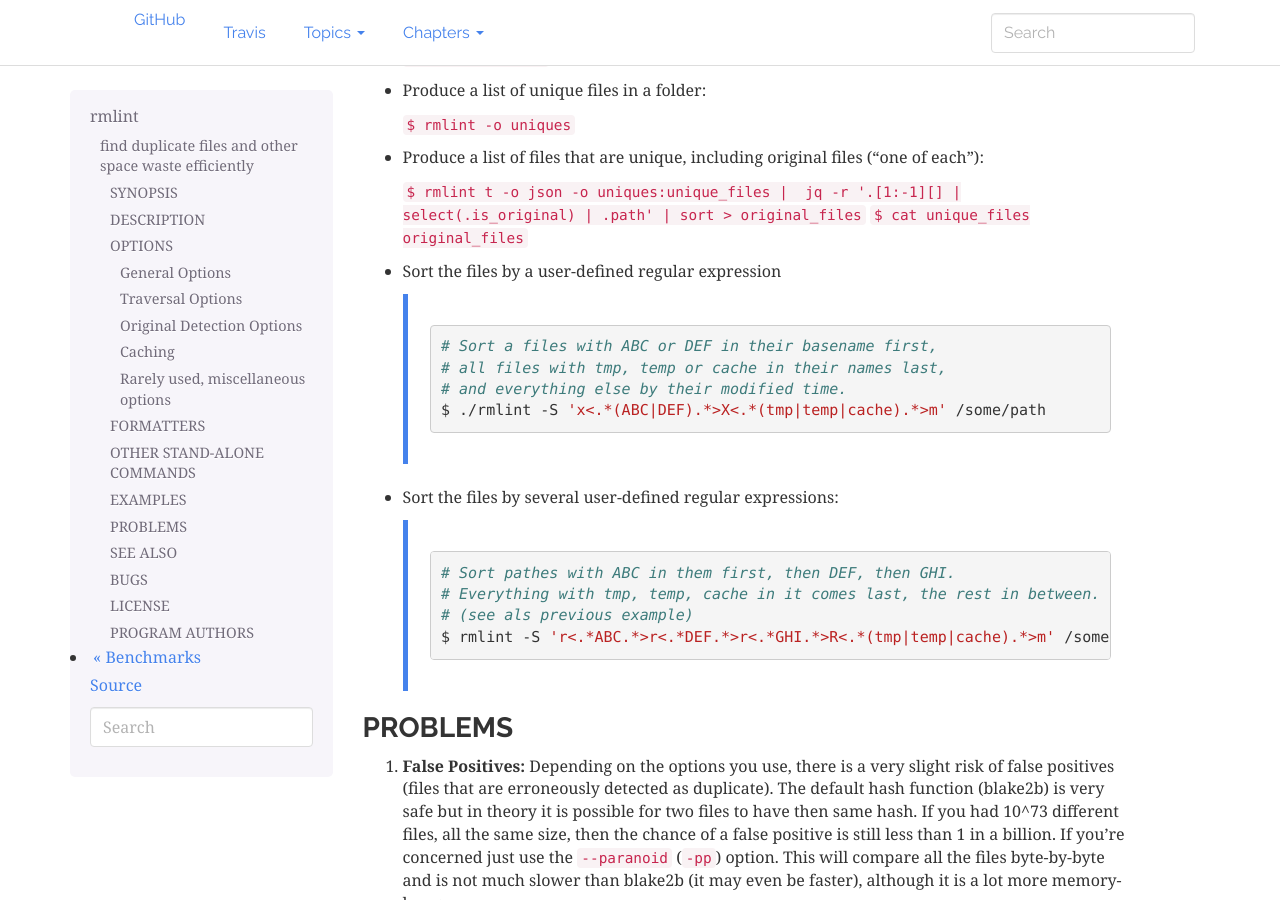
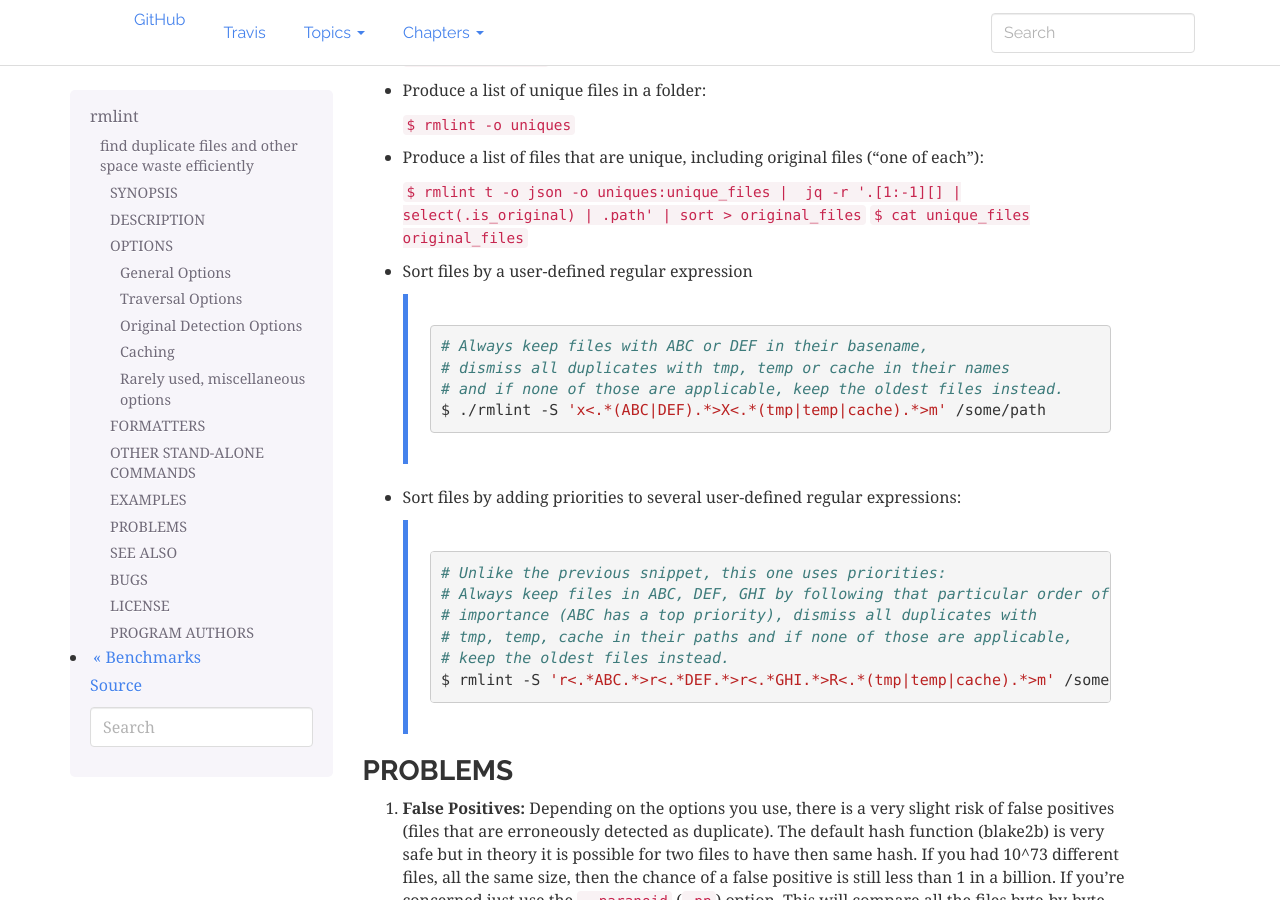
Before and after one commit to sahib/rmlint, a Sphinx documentation site: the page built from docs/rmlint.1.rst, in a window 1280 px wide and 900 px high, scrolled down 16034 px. Built offline with Sphinx 7.4.7, drawn with Linux system fonts in a browser that asks for light colours.

Commit message:
Better wording in docs for user-defined regular expressions.

```diff
--- a/docs/rmlint.1.rst
+++ b/docs/rmlint.1.rst
@@ -929,22 +929,24 @@ This is a collection of common use cases and other tricks:
   ``$ rmlint t -o json -o uniques:unique_files |  jq -r '.[1:-1][] | select(.is_original) | .path' | sort > original_files``
   ``$ cat unique_files original_files``
 
-* Sort the files by a user-defined regular expression
+* Sort files by a user-defined regular expression
 
     .. code-block:: bash
 
-      # Sort a files with ABC or DEF in their basename first,
-      # all files with tmp, temp or cache in their names last,
-      # and everything else by their modified time.
+      # Always keep files with ABC or DEF in their basename,
+      # dismiss all duplicates with tmp, temp or cache in their names
+      # and if none of those are applicable, keep the oldest files instead.
       $ ./rmlint -S 'x<.*(ABC|DEF).*>X<.*(tmp|temp|cache).*>m' /some/path
 
-* Sort the files by several user-defined regular expressions:
+* Sort files by adding priorities to several user-defined regular expressions:
 
     .. code-block:: bash
 
-      # Sort pathes with ABC in them first, then DEF, then GHI.
-      # Everything with tmp, temp, cache in it comes last, the rest in between.
-      # (see als previous example)
+      # Unlike the previous snippet, this one uses priorities:
+      # Always keep files in ABC, DEF, GHI by following that particular order of
+      # importance (ABC has a top priority), dismiss all duplicates with
+      # tmp, temp, cache in their paths and if none of those are applicable,
+      # keep the oldest files instead.
       $ rmlint -S 'r<.*ABC.*>r<.*DEF.*>r<.*GHI.*>R<.*(tmp|temp|cache).*>m' /some/path
 
 PROBLEMS
```
